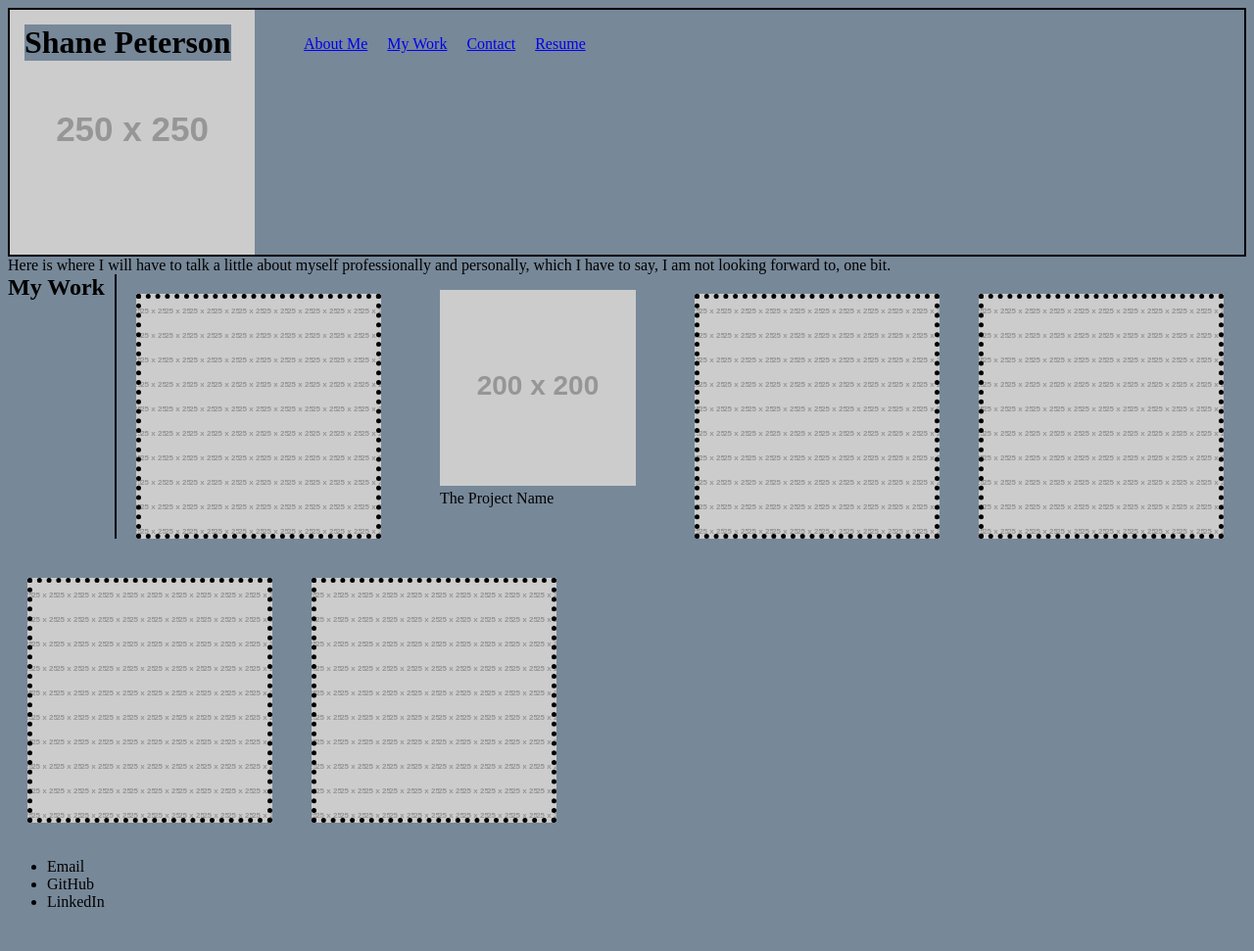
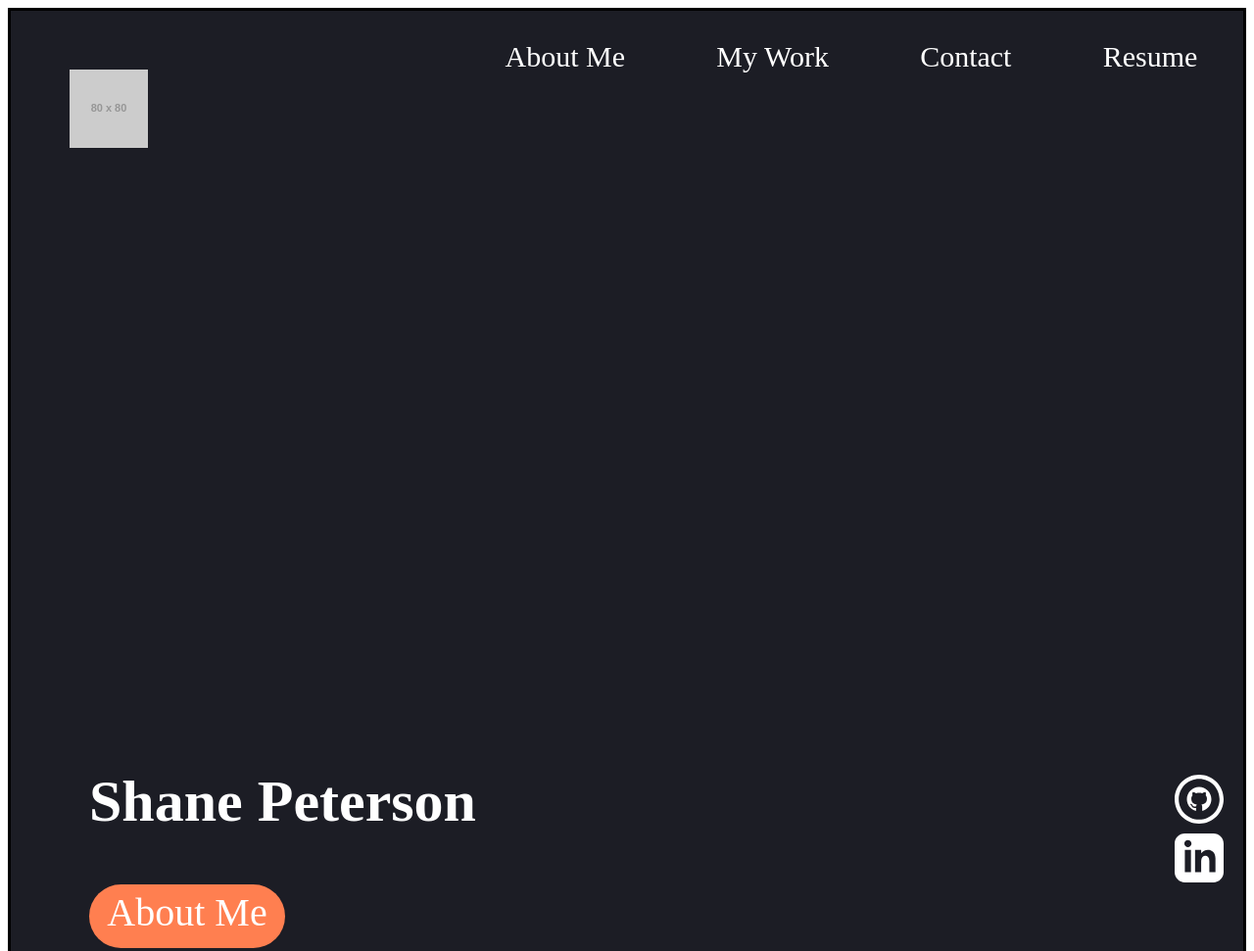
Before and after one commit to shanep42/Shane-Peterson-Portfolio, a plain HTML site: page index.html in a window 1280 px wide. Shown: the top 971 px of the page at 98% size. Drawn offline with Linux system fonts and the light colour scheme; placeholder pictures from the web are drawn by us.

Commit message:
Changes a lot of design work on the header/hero area

```diff
--- a/assets/style.css
+++ b/assets/style.css
@@ -1,57 +1,78 @@
-* {
-    background-color: lightslategrey;
-}
-
-header {
-    display: flex;
-    border: solid black 2px;
-}
-
-header h1 {
-    position: absolute;
-    margin-top: 15px;
-    margin-left: 15px;
-}
-
-header ul {
-    display: flex;
-    list-style: none;
-}
-
-header li {
-    padding: 10px;
-}
-
-main {
-    display: flex;
-    flex-wrap: wrap;
-}
-
-#my-work {
-    display:flex;
-    flex-wrap: wrap;
+:root {
+    --hero-font-color: white;
+    --button-color: coral;
+    --button-pushed-color: #898989;
 }
 
 section {
-    display:flex;
+    height: 500px;
+    background-color: white;
+    border: solid black 3px;
+    color: black;
 }
 
-.section-heading {
-    /* transform: rotate(-90deg);    How to rotate text? Harder than I thought */
-    margin-top: 0;
-    padding-right: 10px;
-    border-right: solid black 2px;
+.hero {
+    background-color: #1c1d25;
+    height: 100vw;
+    color: var(--hero-font-color);
+    font-size: 40px;
 }
 
-.box {
-    height:200px;
-    width:200px;
-    border: 5px dotted black;
-    display:flex;
-    padding: 20px;
-    margin: 20px;
-    flex-wrap: wrap;
-    background-image: url(https://via.placeholder.com/25);
+.hero-image {
+    margin: 60px;
 }
 
-figure {}
+.hero-area {
+    margin-left: 80px;
+    margin-bottom: 100px;
+    display:flex;
+    height: 100%;
+    justify-content: space-between;
+    align-items: center;
+}
+
+a {
+    text-decoration: none;
+    color: var(--hero-font-color);
+}
+
+footer {
+    height: 500px;
+    background-color: black;
+}
+
+nav {
+    display: flex;
+    justify-content: space-between;
+}
+
+ul {
+    display: flex;
+    list-style: none;
+    width: 800px;
+    justify-content: space-around;
+    font-size: 30px;
+}
+
+.button {
+    width: 200px;
+    height: 60px;
+    border-radius: 40px;
+    background-color:var(--button-color);
+    text-align: center;
+    padding-top: 5px;
+}
+
+.button:hover {
+    cursor: pointer;
+}
+
+.button:active {
+    background-color: var(--button-pushed-color);
+}
+
+.social-media {
+    margin: 20px;
+    display: flex;
+    flex-direction: column;
+}
--- a/index.html
+++ b/index.html
@@ -8,11 +8,11 @@
     <link rel="stylesheet" href="./assets/style.css">
 </head>
 <body>
-    <header>
-        <h1>Shane Peterson</h1>
+    <section class="hero">
+
         <!--TODO: Find out what kind of picture is appropriate for these kinds of portfolio pages-->
-        <img src="http://via.placeholder.com/250x250">
         <nav>
+            <img class="hero-image" src="http://via.placeholder.com/80" alt="An image of me">
             <ul>
                 <li><a href="#about-me">About Me</a></li>
                 <li><a href="#my-work">My Work</a></li>
@@ -20,7 +20,21 @@
                 <li><a href="#resume">Resume</a></li>
             </ul>
         </nav>
-    </header>
+        <div class="hero-area">
+            <div>
+                <h1>Shane Peterson</h1>
+                <div class="button">About Me</div>
+            </div>
+            <div class="social-media">
+                <a href="https://github.com/shanep42">
+                    <svg xmlns="http://www.w3.org/2000/svg" fill="white" width="50" height="50" viewBox="0 0 24 24"><path d="M12 2c5.514 0 10 4.486 10 10s-4.486 10-10 10-10-4.486-10-10 4.486-10 10-10zm0-2c-6.627 0-12 5.373-12 12s5.373 12 12 12 12-5.373 12-12-5.373-12-12-12zm0 6c-3.313 0-6 2.686-6 6 0 2.651 1.719 4.9 4.104 5.693.3.056.396-.13.396-.289v-1.117c-1.669.363-2.017-.707-2.017-.707-.272-.693-.666-.878-.666-.878-.544-.373.041-.365.041-.365.603.042.92.619.92.619.535.917 1.403.652 1.746.499.054-.388.209-.652.381-.802-1.333-.152-2.733-.667-2.733-2.965 0-.655.234-1.19.618-1.61-.062-.153-.268-.764.058-1.59 0 0 .504-.161 1.65.615.479-.133.992-.199 1.502-.202.51.002 1.023.069 1.503.202 1.146-.776 1.648-.615 1.648-.615.327.826.121 1.437.06 1.588.385.42.617.955.617 1.61 0 2.305-1.404 2.812-2.74 2.96.216.186.412.551.412 1.111v1.646c0 .16.096.347.4.288 2.383-.793 4.1-3.041 4.1-5.691 0-3.314-2.687-6-6-6z"/></svg>
+                </a>
+                <a href="https://www.linkedin.com/in/shane-peterson-17454321/">
+                    <svg xmlns="http://www.w3.org/2000/svg" fill="white" width="50" height="50" viewBox="0 0 24 24"><path d="M19 0h-14c-2.761 0-5 2.239-5 5v14c0 2.761 2.239 5 5 5h14c2.762 0 5-2.239 5-5v-14c0-2.761-2.238-5-5-5zm-11 19h-3v-11h3v11zm-1.5-12.268c-.966 0-1.75-.79-1.75-1.764s.784-1.764 1.75-1.764 1.75.79 1.75 1.764-.783 1.764-1.75 1.764zm13.5 12.268h-3v-5.604c0-3.368-4-3.113-4 0v5.604h-3v-11h3v1.765c1.396-2.586 7-2.777 7 2.476v6.759z"/></svg>
+                </a>
+            </div>
+        </div>
+    </section>
     <section id="about-me">
         <!--TODO: Likewise, look at what goes into an about me paragraph-->
         <Paragraph>Here is where I will have to talk a little about myself professionally and personally, which I have to say, I am not looking forward to, one bit.</Paragraph>
@@ -50,5 +64,6 @@
     <section id="resume">
         <!--TODO: I wonder if this should be a PDF, or maybe specifically NOT a PDF, since I want to show that I can format? Downloadable, separate window? Probably best to give as many options as you can figure out how to do.-->
     </section>
+    <footer></footer>
 </body>
 </html>
```
